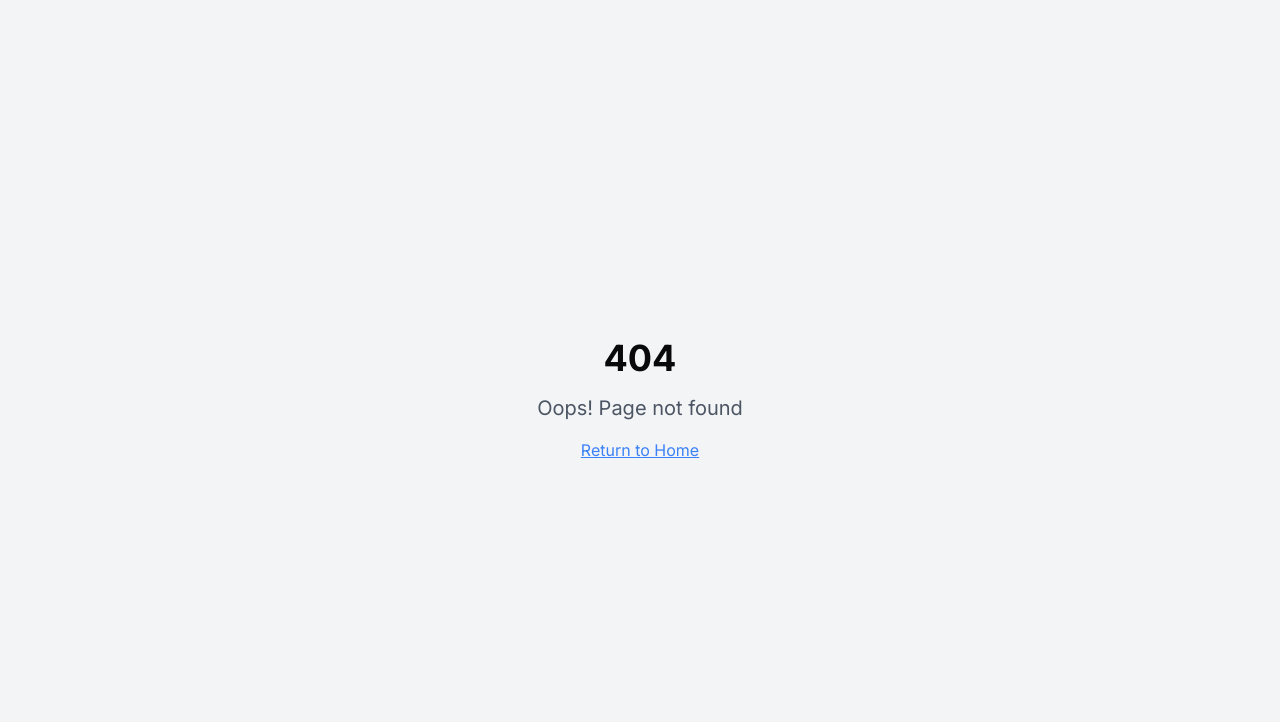
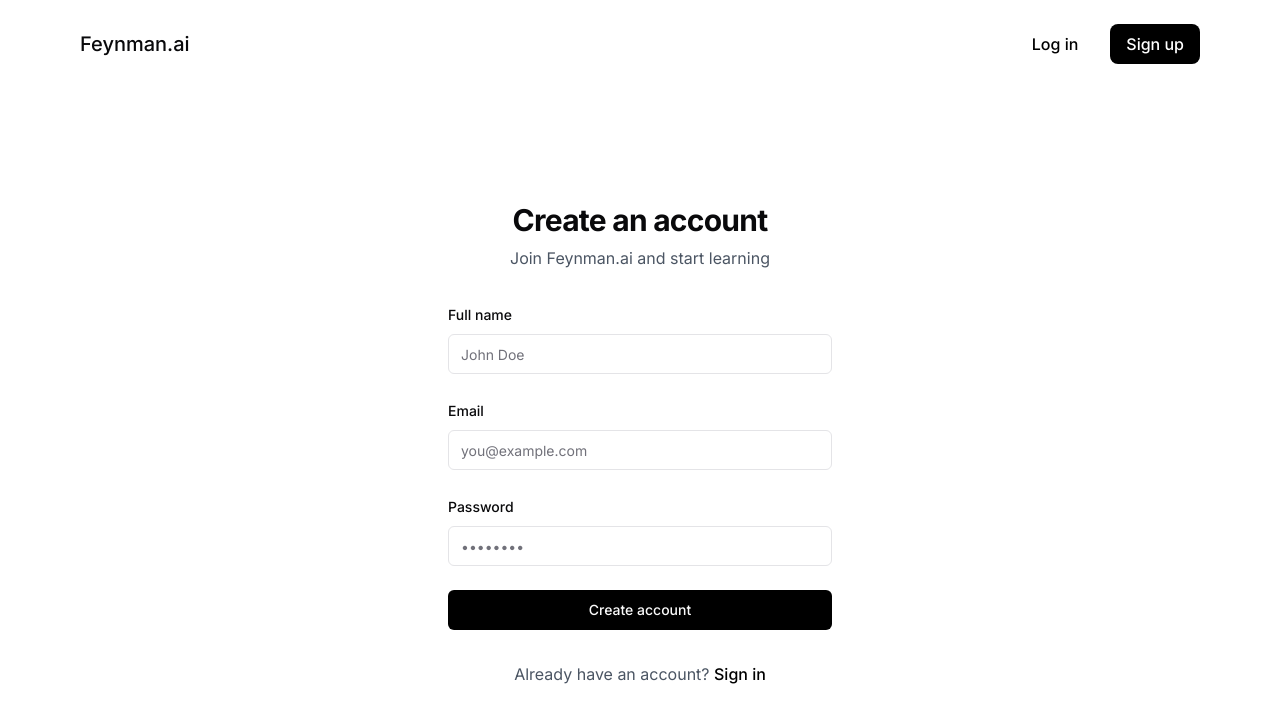
Before and after one commit to huyxdang/focus-page-vision, a React (Vite) app: page /signup in a window 1280 px wide. Before the commit this address had no page. Shown: the top 722 px of the page. Built offline with nearby package versions, Linux system fonts and the light colour scheme.

Commit message:
Implement login and signup pages
This commit implements the login and signup pages with a minimalistic design, similar to the homepage. It also updates the "Start Learning" button to redirect to the login page and adds a link on the signup page to navigate to the login page.

```diff
--- a/src/App.tsx
+++ b/src/App.tsx
@@ -1,9 +1,12 @@
+
 import { Toaster } from "@/components/ui/toaster";
 import { Toaster as Sonner } from "@/components/ui/sonner";
 import { TooltipProvider } from "@/components/ui/tooltip";
 import { QueryClient, QueryClientProvider } from "@tanstack/react-query";
 import { BrowserRouter, Routes, Route } from "react-router-dom";
 import Index from "./pages/Index";
+import Login from "./pages/Login";
+import Signup from "./pages/Signup";
 import NotFound from "./pages/NotFound";
 
 const queryClient = new QueryClient();
@@ -16,6 +19,8 @@ const App = () => (
       <BrowserRouter>
         <Routes>
           <Route path="/" element={<Index />} />
+          <Route path="/login" element={<Login />} />
+          <Route path="/signup" element={<Signup />} />
           {/* ADD ALL CUSTOM ROUTES ABOVE THE CATCH-ALL "*" ROUTE */}
           <Route path="*" element={<NotFound />} />
         </Routes>
--- a/src/components/HeroSection.tsx
+++ b/src/components/HeroSection.tsx
@@ -20,7 +20,7 @@ const HeroSection: React.FC = () => {
 
             <div className="mt-8 sm:mt-10">
               <Link
-                to="/start"
+                to="/login"
                 className="btn-primary inline-block animate-button-glow text-lg"
               >
                 Start Learning
--- /dev/null
+++ b/src/pages/Login.tsx
@@ -0,0 +1,70 @@
+
+import React from 'react';
+import { Link } from 'react-router-dom';
+import { Button } from '@/components/ui/button';
+import { Input } from '@/components/ui/input';
+import { Label } from '@/components/ui/label';
+import Navbar from '@/components/Navbar';
+
+const Login: React.FC = () => {
+  const handleSubmit = (e: React.FormEvent) => {
+    e.preventDefault();
+    // Login functionality would be implemented here
+  };
+
+  return (
+    <main className="min-h-screen flex flex-col bg-white">
+      <Navbar />
+      <div className="flex-grow flex items-center justify-center">
+        <div className="w-full max-w-md p-8 space-y-8 animate-fade-up">
+          <div className="text-center mb-8">
+            <h1 className="text-3xl font-bold tracking-tight">Welcome back</h1>
+            <p className="text-gray-600 mt-2">Sign in to continue learning</p>
+          </div>
+
+          <form onSubmit={handleSubmit} className="space-y-6">
+            <div className="space-y-2">
+              <Label htmlFor="email">Email</Label>
+              <Input
+                id="email"
+                type="email"
+                placeholder="you@example.com"
+                required
+              />
+            </div>
+
+            <div className="space-y-2">
+              <div className="flex items-center justify-between">
+                <Label htmlFor="password">Password</Label>
+                <Link to="/forgot-password" className="text-sm text-gray-600 hover:text-black">
+                  Forgot password?
+                </Link>
+              </div>
+              <Input
+                id="password"
+                type="password"
+                placeholder="••••••••"
+                required
+              />
+            </div>
+
+            <Button type="submit" className="w-full bg-black hover:bg-gray-800">
+              Sign in
+            </Button>
+          </form>
+
+          <div className="text-center mt-6">
+            <p className="text-gray-600">
+              Don't have an account?{' '}
+              <Link to="/signup" className="text-black font-medium hover:underline">
+                Sign up
+              </Link>
+            </p>
+          </div>
+        </div>
+      </div>
+    </main>
+  );
+};
+
+export default Login;
--- /dev/null
+++ b/src/pages/Signup.tsx
@@ -0,0 +1,75 @@
+
+import React from 'react';
+import { Link } from 'react-router-dom';
+import { Button } from '@/components/ui/button';
+import { Input } from '@/components/ui/input';
+import { Label } from '@/components/ui/label';
+import Navbar from '@/components/Navbar';
+
+const Signup: React.FC = () => {
+  const handleSubmit = (e: React.FormEvent) => {
+    e.preventDefault();
+    // Signup functionality would be implemented here
+  };
+
+  return (
+    <main className="min-h-screen flex flex-col bg-white">
+      <Navbar />
+      <div className="flex-grow flex items-center justify-center">
+        <div className="w-full max-w-md p-8 space-y-8 animate-fade-up">
+          <div className="text-center mb-8">
+            <h1 className="text-3xl font-bold tracking-tight">Create an account</h1>
+            <p className="text-gray-600 mt-2">Join Feynman.ai and start learning</p>
+          </div>
+
+          <form onSubmit={handleSubmit} className="space-y-6">
+            <div className="space-y-2">
+              <Label htmlFor="name">Full name</Label>
+              <Input
+                id="name"
+                type="text"
+                placeholder="John Doe"
+                required
+              />
+            </div>
+
+            <div className="space-y-2">
+              <Label htmlFor="email">Email</Label>
+              <Input
+                id="email"
+                type="email"
+                placeholder="you@example.com"
+                required
+              />
+            </div>
+
+            <div className="space-y-2">
+              <Label htmlFor="password">Password</Label>
+              <Input
+                id="password"
+                type="password"
+                placeholder="••••••••"
+                required
+              />
+            </div>
+
+            <Button type="submit" className="w-full bg-black hover:bg-gray-800">
+              Create account
+            </Button>
+          </form>
+
+          <div className="text-center mt-6">
+            <p className="text-gray-600">
+              Already have an account?{' '}
+              <Link to="/login" className="text-black font-medium hover:underline">
+                Sign in
+              </Link>
+            </p>
+          </div>
+        </div>
+      </div>
+    </main>
+  );
+};
+
+export default Signup;
```
